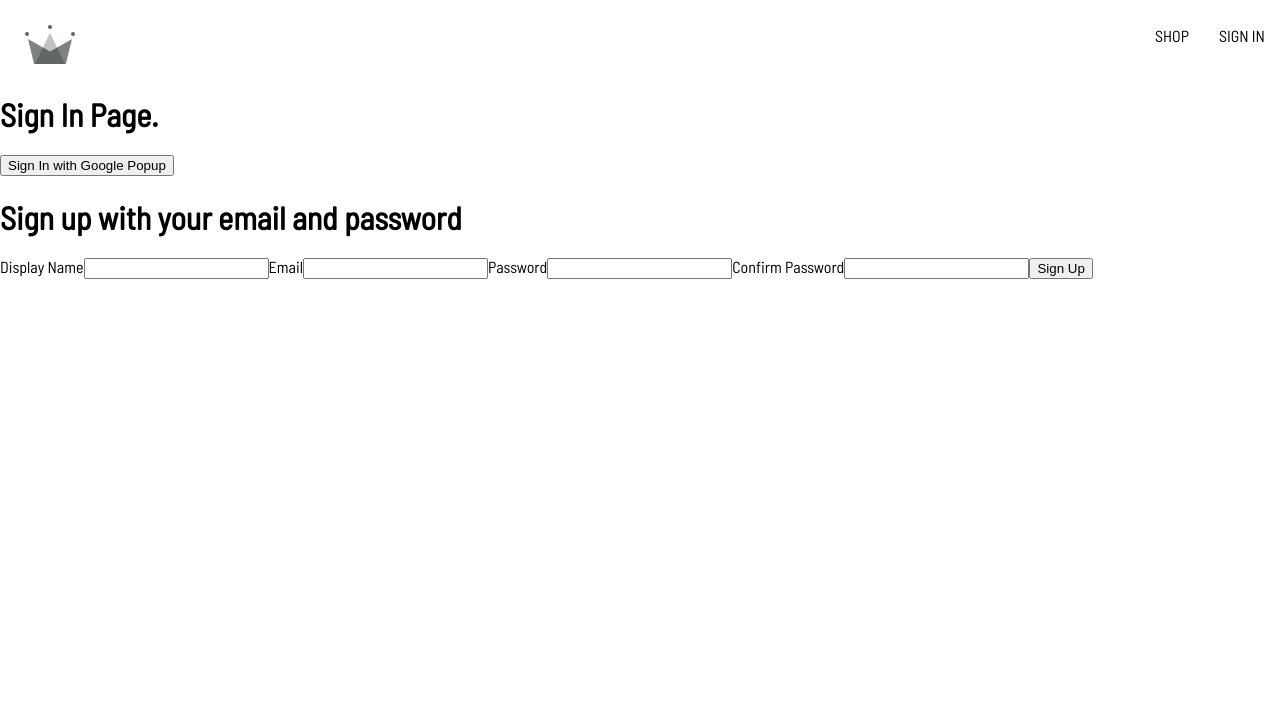
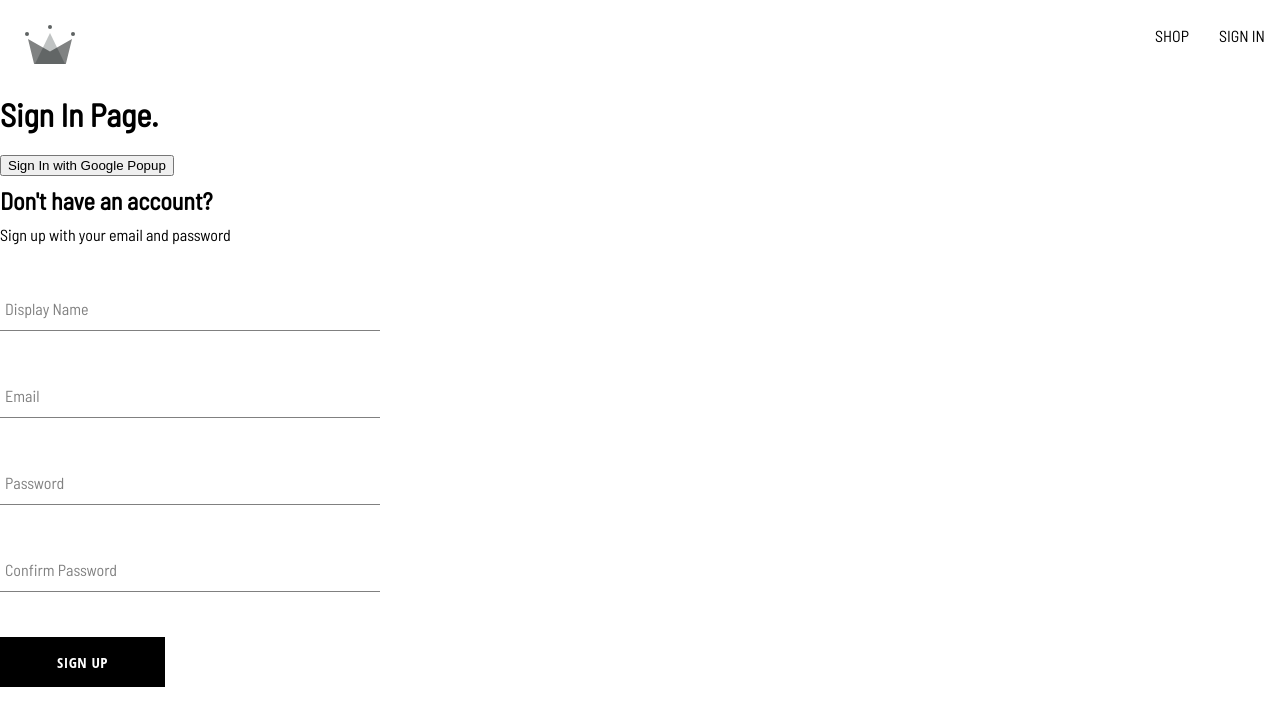
Before and after one commit to pratikrana1998/crown-clothing, a React (Create React App) app: page /sign-in in a window 1280 px wide. Shown: the top 726 px of the page. Built offline with nearby package versions, Linux system fonts and the light colour scheme; a web font is replaced by a local one.

Commit message:
added sign-up component and button component

```diff
--- /dev/null
+++ b/src/components/button/button.component.jsx
@@ -0,0 +1,22 @@
+import './button.styles.scss';
+
+/*
+Default
+Inverted
+Google Sign In
+*/
+
+const BUTTON_TYPE_CLASSES = {
+    google: 'google-sign-in',
+    inverted: 'inverted'
+}
+
+const Button = ({ children, buttonType, ...otherProps }) => {
+    return (
+        <button className={`button-container ${BUTTON_TYPE_CLASSES[buttonType]}`} {...otherProps}>
+            { children }
+        </button>
+    )
+}
+
+export default Button;
--- /dev/null
+++ b/src/components/button/button.styles.scss
@@ -0,0 +1,46 @@
+.button-container {
+    min-width: 165px;
+    width: auto;
+    height: 50px;
+    letter-spacing: 0.5px;
+    line-height: 50px;
+    padding: 0 35px 0 35px;
+    font-size: 15px;
+    background-color: black;
+    color: white;
+    text-transform: uppercase;
+    font-family: 'Open Sans Condensed';
+    font-weight: bolder;
+    border: none;
+    cursor: pointer;
+    display: flex;
+    justify-content: center;
+
+    &:hover {
+      background-color: white;
+      color: black;
+      border: 1px solid black;
+    }
+
+    &.google-sign-in {
+      background-color: #4285f4;
+      color: white;
+
+      &:hover {
+        background-color: #357ae8;
+        border: none;
+      }
+    }
+
+    &.inverted {
+      background-color: white;
+      color: black;
+      border: 1px solid black;
+
+      &:hover {
+        background-color: black;
+        color: white;
+        border: none;
+      }
+    }
+  }
--- /dev/null
+++ b/src/components/form-input/form-input.component.jsx
@@ -0,0 +1,18 @@
+import './form-input.styles.scss';
+
+const FormInput = ({ label, ...otherProps }) => {
+    return (
+        /* We are essentially grouping the form together so class is group
+            As long as the length of value is > 0 then I want to append the shrink class */
+        <div className="group">
+            <input className="form-input" {...otherProps} />
+            {   /* If label exists then render it */
+                label && (
+            <label className={`${otherProps.value.length ? 'shrink' : ''} form-input-label`}>{ label }</label>
+            )}
+
+        </div>
+    )
+}
+
+export default FormInput;
--- /dev/null
+++ b/src/components/form-input/form-input.styles.scss
@@ -0,0 +1,56 @@
+$sub-color: grey;
+$main-color: black;
+
+@mixin shrinkLabel {
+  top: -14px;
+  font-size: 12px;
+  color: $main-color;
+}
+
+.group {
+  position: relative;
+  margin: 45px 0;
+
+  .form-input {
+    background: none;
+    background-color: white;
+    color: $sub-color;
+    font-size: 18px;
+    padding: 10px 10px 10px 5px;
+    display: block;
+    width: 100%;
+    border: none;
+    border-radius: 0;
+    border-bottom: 1px solid $sub-color;
+    margin: 25px 0;
+
+    &:focus {
+      outline: none;
+    }
+
+    /* For the group which is our top level element if you focus on the input, if it is selected
+    I want you to find the next sibling  with form-input-label class and attach the shrinkLabel effect. */
+    &:focus ~ .form-input-label {
+      @include shrinkLabel();
+    }
+  }
+
+  input[type='password'] {
+    letter-spacing: 0.3em;
+  }
+
+  .form-input-label {
+    color: $sub-color;
+    font-size: 16px;
+    font-weight: normal;
+    position: absolute;
+    pointer-events: none;
+    left: 5px;
+    top: 10px;
+    transition: 300ms ease all;
+
+    &.shrink {
+      @include shrinkLabel();
+    }
+  }
+}
--- a/src/components/sign-up-form/sign-up-form.component.jsx
+++ b/src/components/sign-up-form/sign-up-form.component.jsx
@@ -1,4 +1,9 @@
 import { useState } from "react";
+
+import FormInput from "../form-input/form-input.component";
+import Button from "../button/button.component";
+
+import './sign-up-form.styles.scss';
 
 import { createAuthUserWithEmailAndPassword, createUserDocumentFromAuth } from "../../utils/firebase/firebase.utils";
 
@@ -44,22 +49,19 @@
     }
 
     return (
-        <div>
-            <h1>Sign up with your email and password</h1>
+        <div className="sign-up-container">
+            <h2>Don't have an account?</h2>
+            <span>Sign up with your email and password</span>
             <form onSubmit={handleSubmit} >
-                <label>Display Name</label>
-                <input type="text" onChange={handleChange} name='displayName' value={displayName} required/>
+                <FormInput label="Display Name" type="text" onChange={handleChange} name='displayName' value={displayName} required/>
 
-                <label>Email</label>
-                <input type="email" onChange={handleChange} name='email' value={email} required/>
+                <FormInput label="Email" type="email" onChange={handleChange} name='email' value={email} required/>
 
-                <label>Password</label>
-                <input type="password" onChange={handleChange} name='password' value={password} required/>
+                <FormInput label="Password" type="password" onChange={handleChange} name='password' value={password} required/>
 
-                <label>Confirm Password</label>
-                <input type="password" onChange={handleChange} name='confirmPassword' value={confirmPassword} required/>
+                <FormInput label="Confirm Password" type="password" onChange={handleChange} name='confirmPassword' value={confirmPassword} required/>
 
-                <button type="submit">Sign Up</button>
+                <Button type="submit">Sign Up</Button>
             </form>
         </div>
     )
--- /dev/null
+++ b/src/components/sign-up-form/sign-up-form.styles.scss
@@ -0,0 +1,9 @@
+.sign-up-container {
+    display: flex;
+    flex-direction: column;
+    width: 380px;
+
+    h2 {
+        margin: 10px 0;
+    }
+}
```
